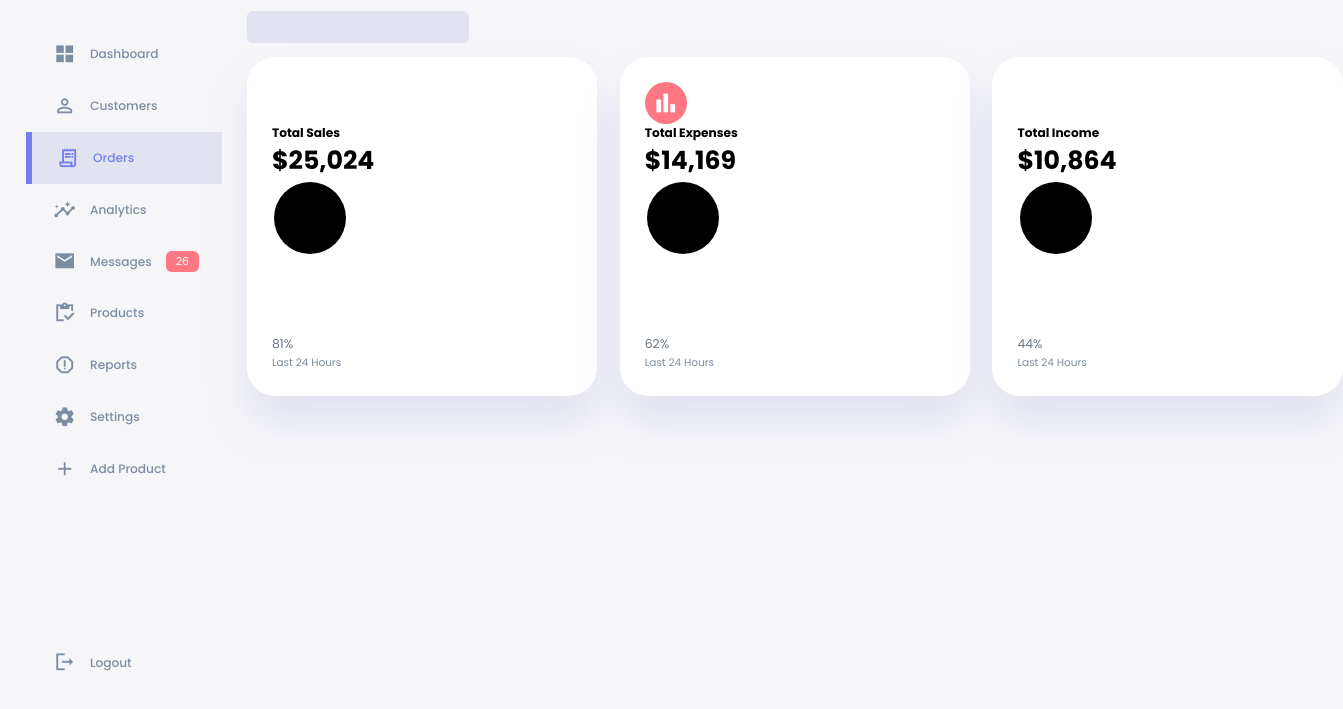
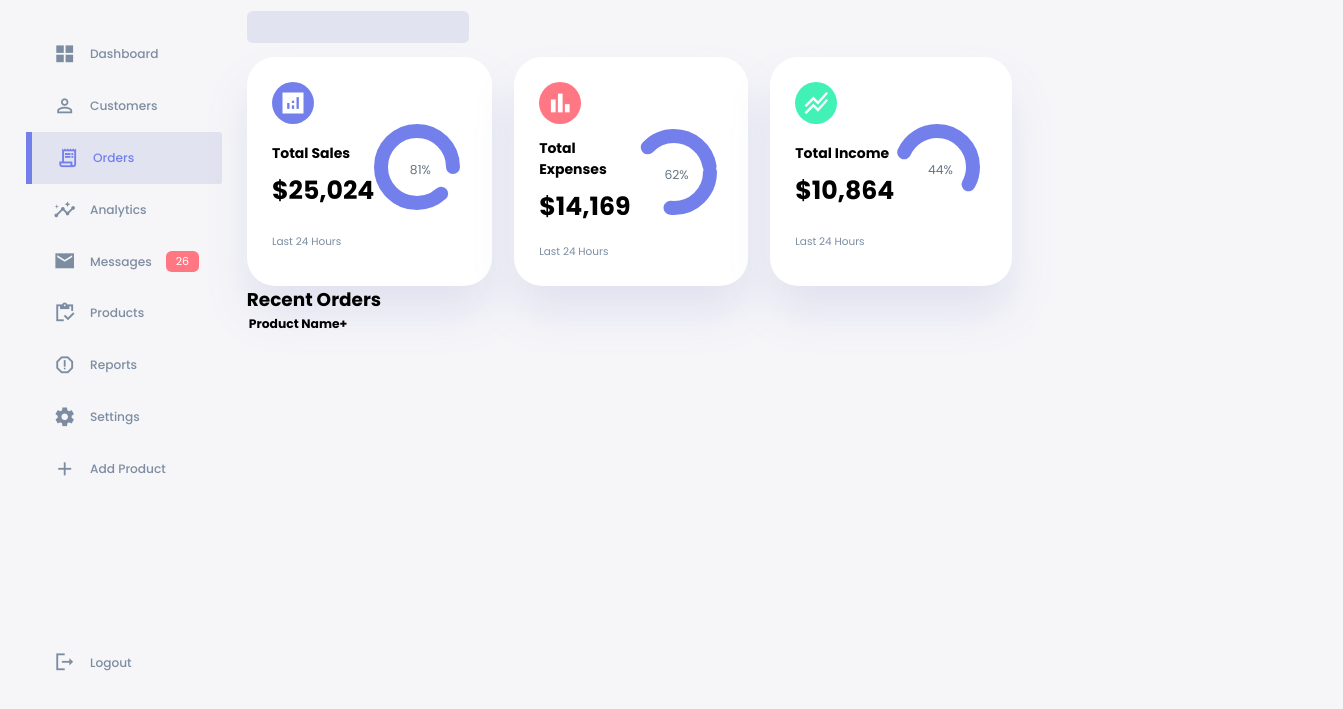
Before and after one commit to ehsanmdd/Dashboard-Admin-Panel, a plain HTML site: page index.html in a window 1280 px wide. Shown: the part 61-770 px from the top of the page, 1343 px wide, since content can reach past the window. Drawn offline with Linux system fonts and the light colour scheme.

Commit message:
Progress Bar

```diff
--- a/css/style.css
+++ b/css/style.css
@@ -119,7 +119,6 @@ aside {
     height: 100vh;
 }
 aside .top {
-    background: white;
     display: flex;
     align-items: center;
     justify-content: space-between;
@@ -178,6 +177,7 @@ aside .sidebar a.active {
     background: var(--color-light);
     color: var(--color-primary);
     margin-left: 0;
+    border-radius: .2rem;
 }
 
 aside .sidebar a.active::before {
@@ -216,7 +216,7 @@ main .data {
     padding: .5rem 1.6rem;
 }
 
-main .data input[type="data"] {
+main .data input[type='data'] {
     background: transparent;
     color: var(--color-dark);
 }
@@ -236,7 +236,12 @@ main .insights > div {
     transition: all 300ms ease;
 }
 
+main .insights > div:hover {
+    box-shadow: none;
+}
+
 main .insights > div span {
+    background:var(--color-primary) ;
     padding: .5rem;
     border-radius: 50%;
     color: var(--color-white);
@@ -246,3 +251,69 @@ main .insights > div span {
 main .insights > div.expenses span {
     background: var(--color-danger);
 }
+main .insights > div.Income span {
+    background: var(--color-succes);
+}
+
+main .insights > div .middle {
+    display: flex;
+    align-items: center;
+    justify-content: space-between;
+}
+
+main .insights h3 {
+    margin: 1rem 0 .6rem;
+    font-size: 1rem;
+}
+main .insights .progress {
+    position: relative;
+    width: 92px;
+    height: 92px;
+    border-radius: 50%;
+}
+
+main .insights svg {
+    width: 7rem;
+    height: 7rem;
+}
+
+main .insights svg circle {
+    fill: none;
+    stroke: var(--color-primary);
+    stroke-width: 14;
+    stroke-linecap: round;
+    transform: translate(5px ,5px);
+    stroke-dasharray: 110;
+    stroke-dashoffset: 92;
+}
+
+main .insights .sales svg circle {
+    stroke-dashoffset: -30;
+    stroke-dasharray: 200;
+}
+
+main .insights .expenses svg circle {
+    stroke-dashoffset: 20;
+    stroke-dasharray: 80;
+}
+
+main .insights .income svg circle {
+    stroke-dashoffset: 35;
+    stroke-dasharray: 110;
+}
+
+main .insights .progress .number {
+    position: absolute;
+    top: 0;
+    left: 0;
+    height: 100%;
+    width: 100%;
+    display: flex;
+    justify-content: center;
+    align-items: center;
+}
+
+main .insights small {
+    margin-top: 1.3rem;
+    display: block;
+}
--- a/index.html
+++ b/index.html
@@ -136,6 +136,19 @@
                 </div>
                 <!---------------- END OF INCOME ----------------->
             </div>
+            <!------------------- END OF INSIGHTS ---------------->
+
+            <div class="recent-order">
+                <h2>Recent Orders</h2>
+                <table>
+                    <thead>
+                        <tr>
+                            <th>Product Name+</th>
+                        </tr>
+                    </thead>
+                </table>
+            </div>
+
         </main>
     </div>
 
```
